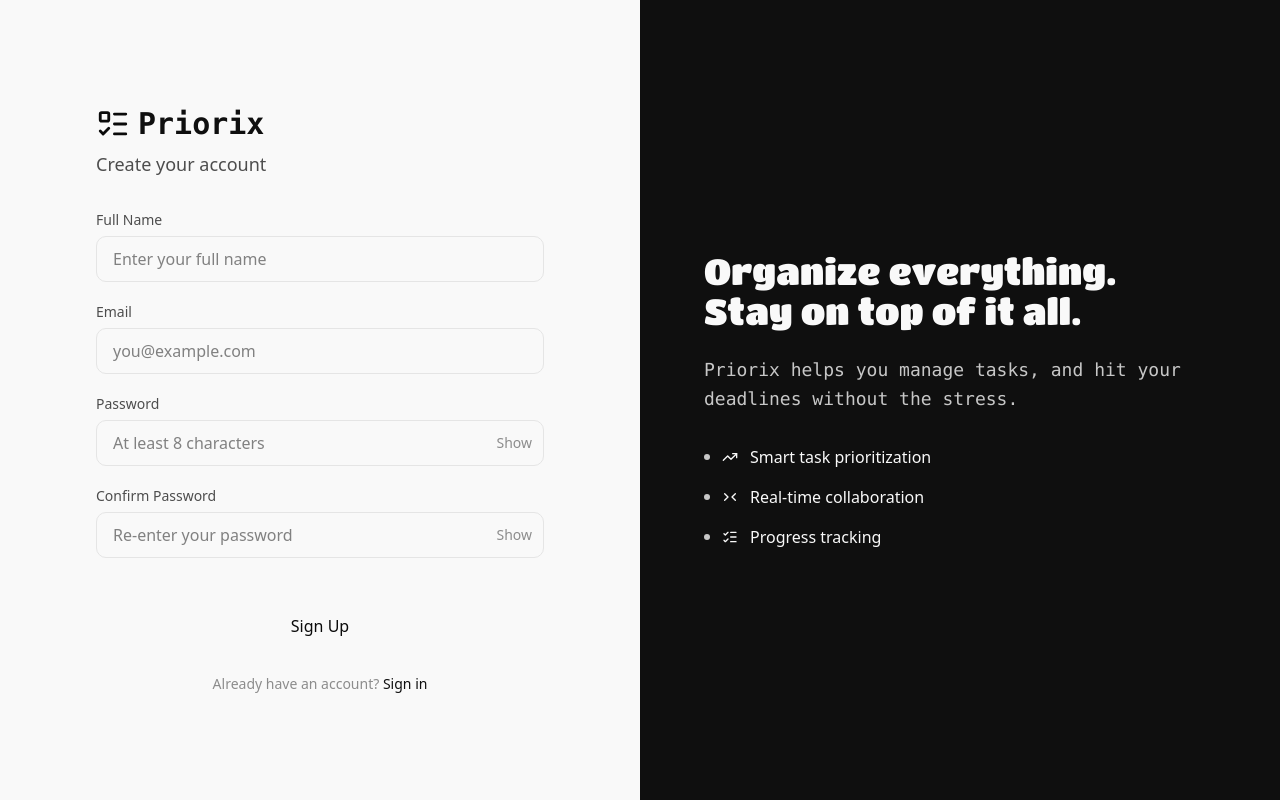
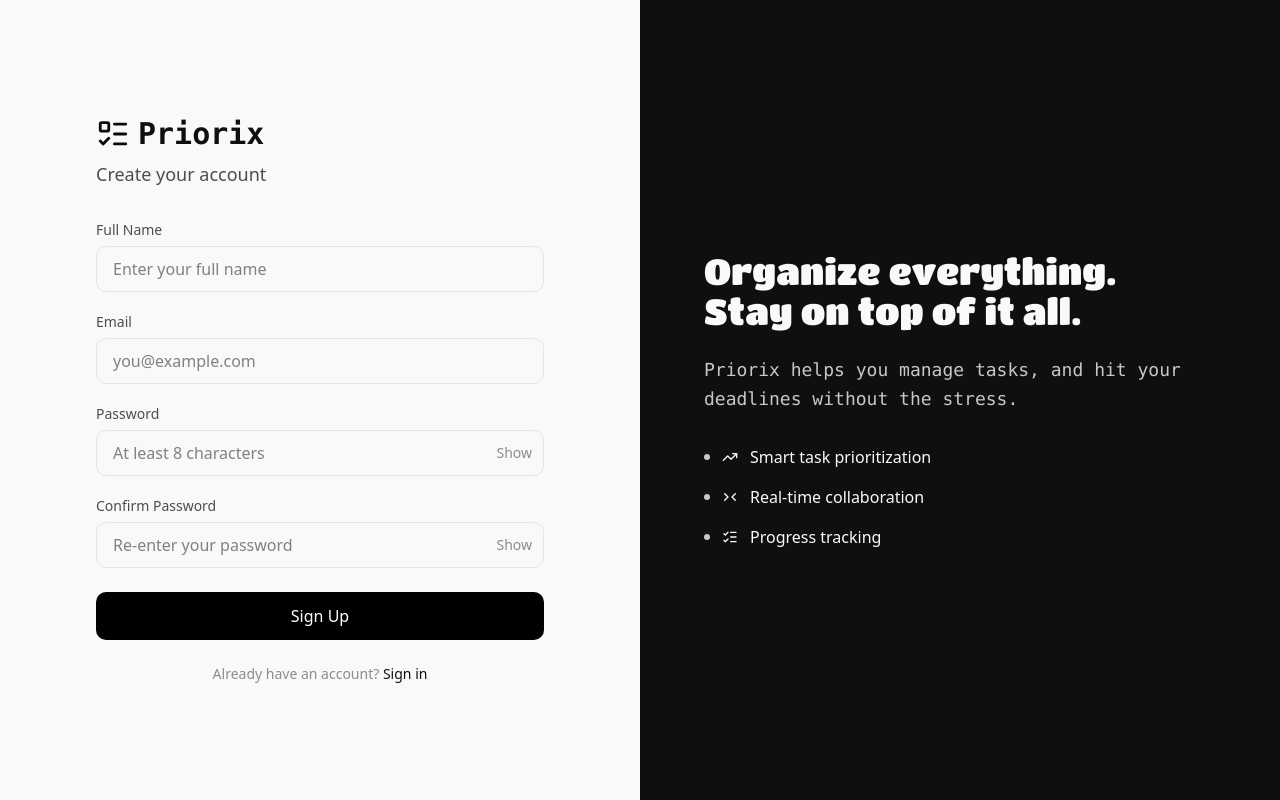
Before and after one commit to M-Fayiz/Priorx-task-management, a React (Vite) app in the folder frontend/: page /auth in a window 1280 px wide. Built offline with nearby package versions, Linux system fonts and the light colour scheme; no server answers; a web font is replaced by a local one.

Commit message:
feat: add spinner on signup page

```diff
--- a/frontend/src/page/auth pages/signUp.page.tsx
+++ b/frontend/src/page/auth pages/signUp.page.tsx
@@ -4,12 +4,14 @@ import type { IRegistration } from '../../types/auth.type';
 import { signupSchema } from '../../schema/authSchema';
 import AuthService from '@/service/auth.service';
 import SimpleVerificationModal from '@/components/successModal';
+import { Spinner } from '@/components/spinner';
 
 
 export default function SignUpPage() {
 
   const [showPassword, setShowPassword] = useState(false);
   const [showConfirmPassword, setShowConfirmPassword] = useState(false);
+  const [loading,setLoading]=useState(false)
   const [email,setEmail]=useState('')
   const [showModal,setShowModal]=useState(false)
   const [formError,setFormErrors]=useState<Record<string,string>>({})
@@ -44,17 +46,20 @@ export default function SignUpPage() {
         }
 
         try {
-
+          setLoading(true)
           const data = await AuthService.register(registrationForm.name,registrationForm.email,registrationForm.password)
           if(data){
             setEmail(data)
             setShowModal(true)
+            setLoading(false)
           }
         } catch (error) {
 
           console.log(error)
 
-        }
+        }finally {
+  setLoading(false)
+}
     }
 
   return (
@@ -192,11 +197,21 @@ export default function SignUpPage() {
             </div>
 
             <button
-              type="submit"
-              className="w-full py-3 rounded-lg font-medium transition-all mt-6"
-            >
-              Sign Up
-            </button>
+  type="submit"
+  disabled={loading}
+  className={`w-full py-3 rounded-lg font-medium mt-6
+    flex items-center justify-center gap-2
+    transition-all duration-300 ease-in-out
+    ${loading
+      ? 'bg-gray-400 cursor-not-allowed'
+      : 'bg-black hover:bg-gray-800 active:scale-[0.98]'
+    }
+    text-white`}
+>
+  {loading && <Spinner variant="tech" size="small" />}
+  <span>{loading ? 'Signing up...' : 'Sign Up'}</span>
+</button>
+
           </form>
 
           <div className="mt-6 text-center">
```
